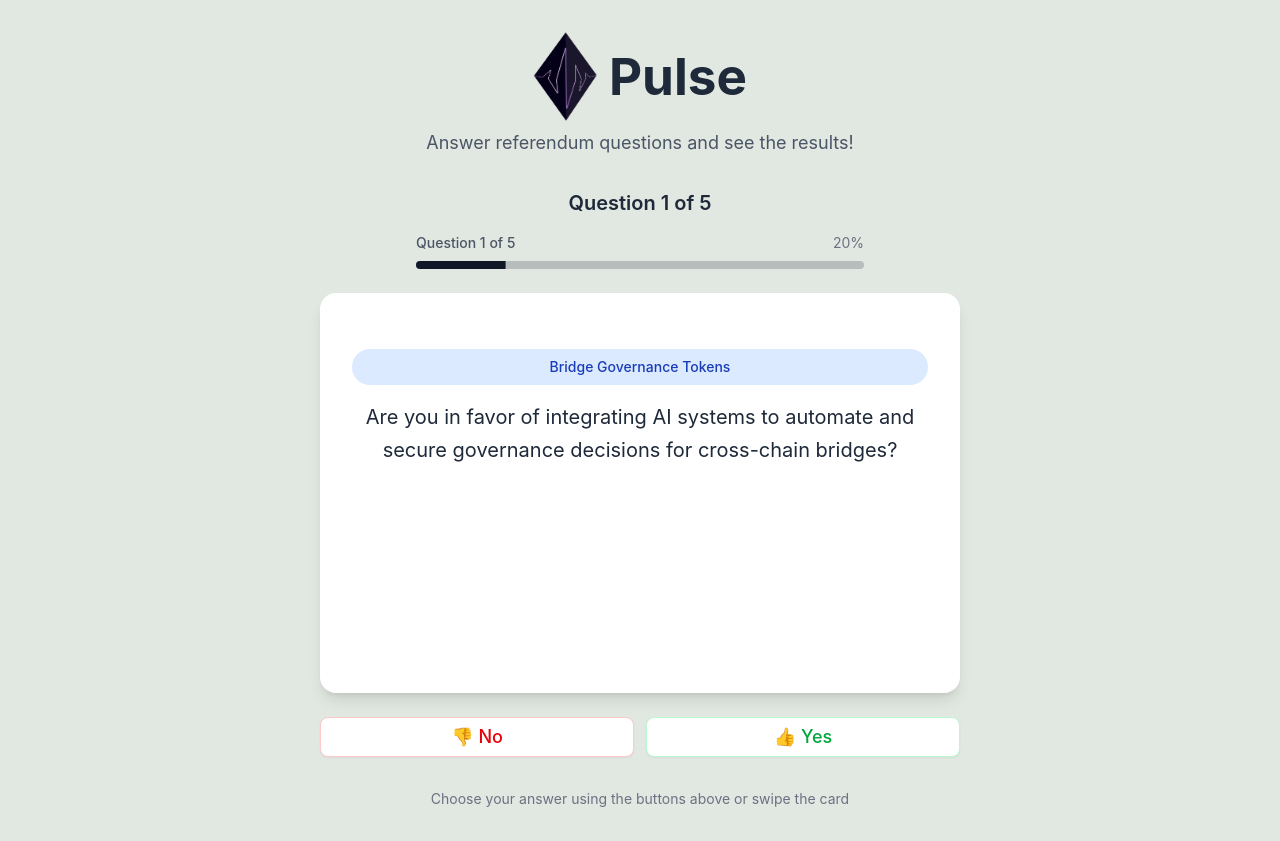
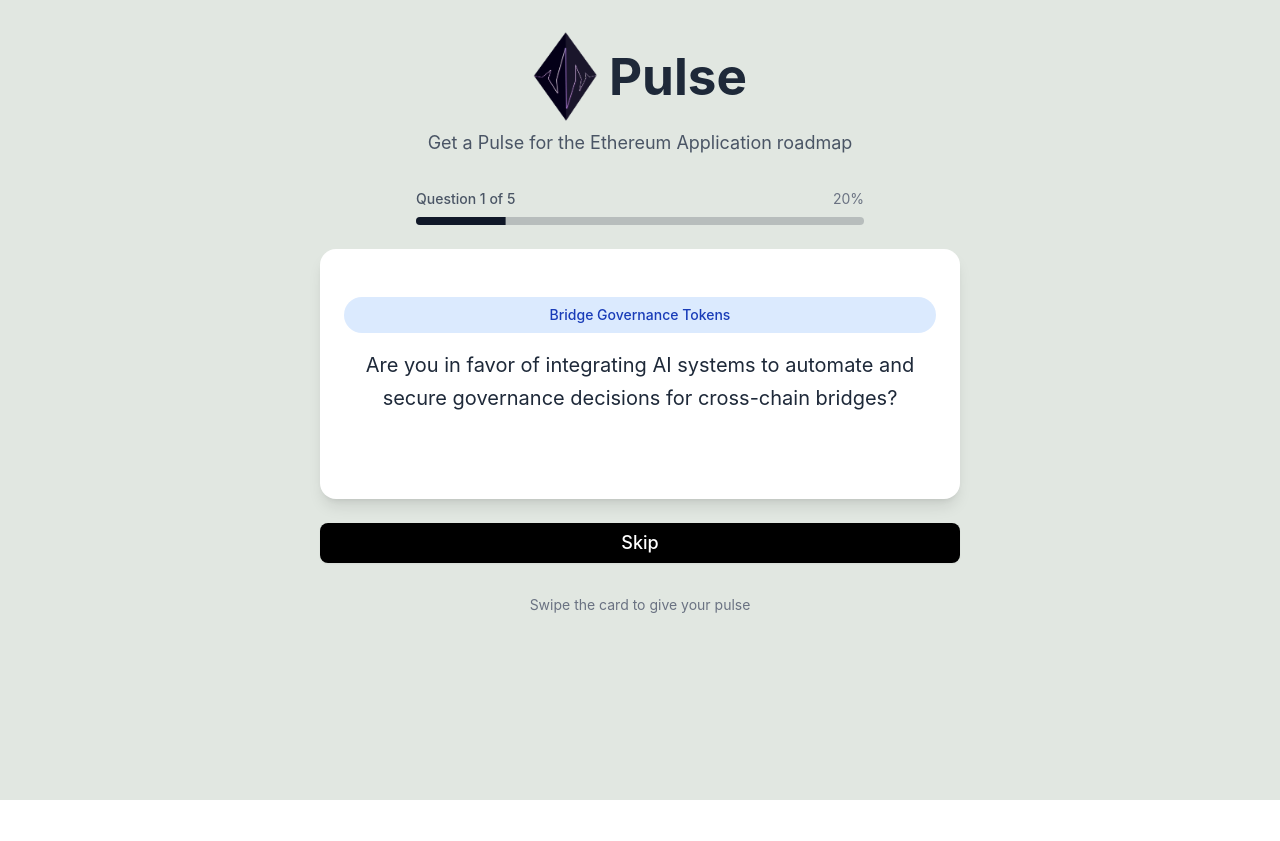
Before and after one commit to THP-Lab/pulse-demo-ux, a React (Vite) app: page / in a window 1280 px wide. After the commit the page ends 800 px from the top, so only its background shows below. Built offline with nearby package versions, Linux system fonts and the light colour scheme.

Commit message:
improve ui

```diff
--- a/src/App.tsx
+++ b/src/App.tsx
@@ -141,14 +141,11 @@ function App() {
             <img src="/logo.png" alt="Pulse Logo" className="w-16" />
             <h1 className="text-5xl font-bold text-gray-800">Pulse</h1>
           </div>
-          <p className="text-lg text-gray-600">Answer referendum questions and see the results!</p>
+          <p className="text-lg text-gray-600">Get a Pulse for the Ethereum Application roadmap</p>
         </header>
 
         <main className="max-w-2xl mx-auto">
           <div className="mb-6">
-            <h2 className="text-xl font-semibold text-gray-800 mb-4 text-center">
-              Question {currentQuestionIndex + 1} of 5
-            </h2>
             <ProgressBar current={currentQuestionIndex + 1} total={5} />
           </div>
 
@@ -160,7 +157,7 @@ function App() {
         </main>
 
         <footer className="text-center mt-8">
-          <p className="text-sm text-gray-500">Choose your answer using the buttons above or swipe the card</p>
+          <p className="text-sm text-gray-500">Swipe the card to give your pulse</p>
         </footer>
       </div>
     </div>
--- a/src/components/QuestionCard.tsx
+++ b/src/components/QuestionCard.tsx
@@ -16,9 +16,7 @@ const QuestionCard: React.FC<QuestionCardProps> = ({
   const [isDragging, setIsDragging] = useState(false);
   const [dragOffset, setDragOffset] = useState({ x: 0, y: 0 });
   const [startPos, setStartPos] = useState({ x: 0, y: 0 });
-  const [isAnimatingNo, setIsAnimatingNo] = useState(false);
-  const [isAnimatingYes, setIsAnimatingYes] = useState(false);
-  const [activeVote, setActiveVote] = useState<"like" | "dislike" | null>(null);
+
   const cardRef = useRef<HTMLDivElement>(null);
 
   const handleTouchStart = (e: React.TouchEvent) => {
@@ -81,22 +79,6 @@ const QuestionCard: React.FC<QuestionCardProps> = ({
     return () => document.removeEventListener("mouseup", handleGlobalMouseUp);
   }, [isDragging]);
 
-  const handleVote = (type: "like" | "dislike") => {
-    setActiveVote(type);
-
-    if (type === "dislike") {
-      setIsAnimatingNo(true);
-      setTimeout(() => setIsAnimatingNo(false), 200);
-    } else {
-      setIsAnimatingYes(true);
-      setTimeout(() => setIsAnimatingYes(false), 200);
-    }
-
-    setTimeout(() => {
-      onVote(type);
-      setActiveVote(null);
-    }, 200);
-  };
 
   const cardStyle = {
     transform: isDragging
@@ -104,7 +86,7 @@ const QuestionCard: React.FC<QuestionCardProps> = ({
       : "none",
     cursor: isDragging ? "grabbing" : "grab",
     transition: isDragging ? "none" : "transform 0.3s ease",
-    minHeight: "400px",
+    minHeight: "250px",
     transformOrigin: "center",
     backgroundColor: isDragging
       ? dragOffset.x > 50
@@ -120,7 +102,7 @@ const QuestionCard: React.FC<QuestionCardProps> = ({
       {/* Carte principale */}
       <div
         ref={cardRef}
-        className="bg-white rounded-2xl shadow-lg p-6 md:p-8 w-full max-w-2xl mx-auto flex flex-col"
+        className="bg-white rounded-2xl shadow-lg p-4 md:p-6 w-full max-w-2xl mx-auto flex flex-col"
         style={cardStyle}
         onTouchStart={handleTouchStart}
         onTouchMove={handleTouchMove}
@@ -139,37 +121,15 @@ const QuestionCard: React.FC<QuestionCardProps> = ({
         </div>
       </div>
 
-      {/* Boutons de vote - même largeur que la carte */}
-      <div className="flex flex-col sm:flex-row gap-3 justify-center w-full max-w-2xl mt-6">
-        <div className={`transition-transform duration-200 ${isAnimatingNo ? "scale-95" : "scale-100"} w-full`}>
-          <Button
-            onClick={() => handleVote("dislike")}
-            variant={activeVote === "dislike" ? "default" : "outline"}
-            size="lg"
-            className={`w-full py-4 text-lg ${
-              activeVote === "dislike"
-                ? "bg-red-500 text-white hover:bg-red-600 border-red-500"
-                : "border-red-200 text-red-600 hover:bg-red-50 hover:border-red-300"
-            }`}
-          >
-            👎 No
-          </Button>
-        </div>
-
-        <div className={`transition-transform duration-200 ${isAnimatingYes ? "scale-95" : "scale-100"} w-full`}>
-          <Button
-            onClick={() => handleVote("like")}
-            variant={activeVote === "like" ? "default" : "outline"}
-            size="lg"
-            className={`w-full py-4 text-lg ${
-              activeVote === "like"
-                ? "bg-green-500 text-white hover:bg-green-600 border-green-500"
-                : "border-green-200 text-green-600 hover:bg-green-50 hover:border-green-300"
-            }`}
-          >
-            👍 Yes
-          </Button>
-        </div>
+      {/* Skip button - same width as the card */}
+      <div className="flex justify-center w-full max-w-2xl mt-6">
+        <Button
+          onClick={() => onVote("dislike")}
+          size="lg"
+          className="w-full py-4 text-lg bg-black text-white hover:bg-gray-900"
+        >
+          Skip
+        </Button>
       </div>
     </div>
   );
--- a/src/components/ResultsView.tsx
+++ b/src/components/ResultsView.tsx
@@ -25,7 +25,7 @@ const ResultsView: React.FC<ResultsViewProps> = ({
         <div className="w-full max-w-2xl bg-white rounded-2xl shadow-lg p-6">
           <header className="text-center mb-8">
             <div className="flex items-center justify-center gap-3 mb-2">
-              <img src="./public/logo.png" alt="Pulse Logo" className="w-20" />
+              <img src="/logo.png" alt="Pulse Logo" className="w-20" />
               <h1 className="text-5xl font-bold text-gray-800">Pulse</h1>
             </div>
             <p className="text-lg text-gray-600">Your Results</p>
```
